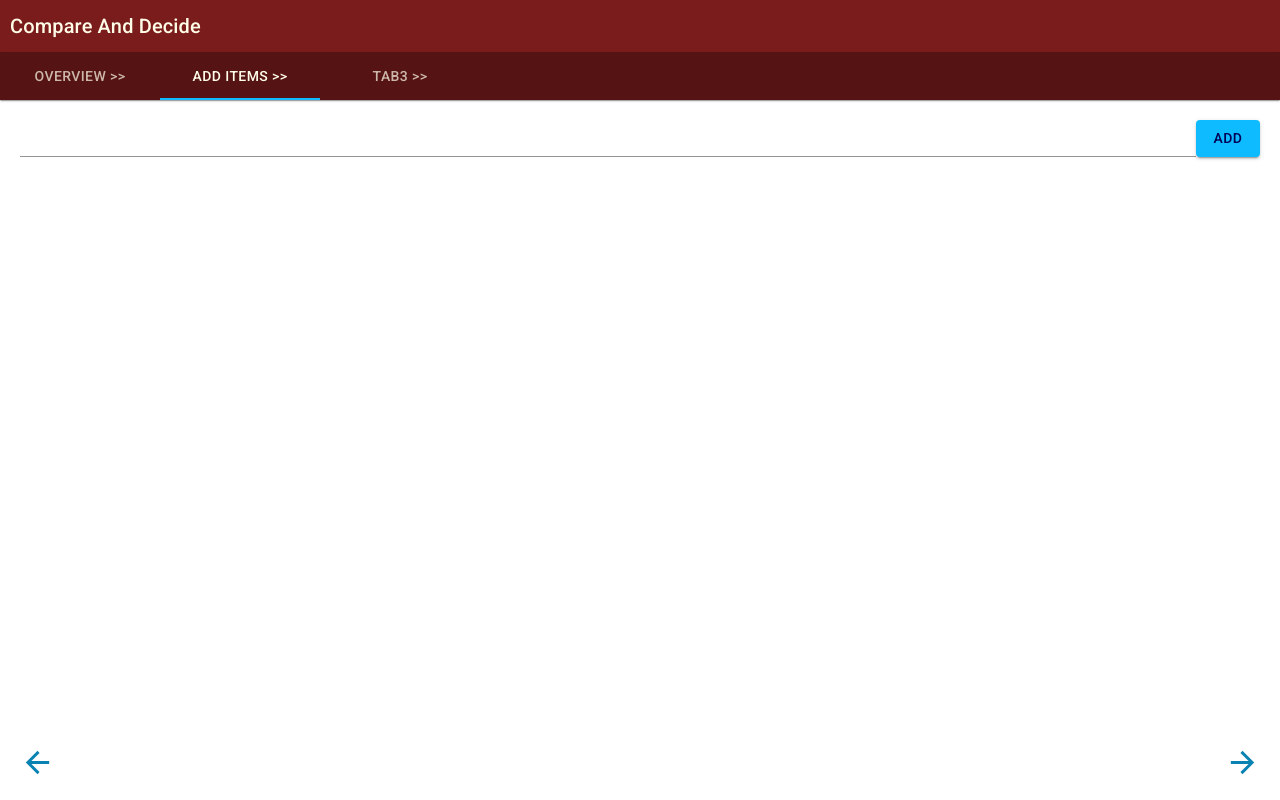
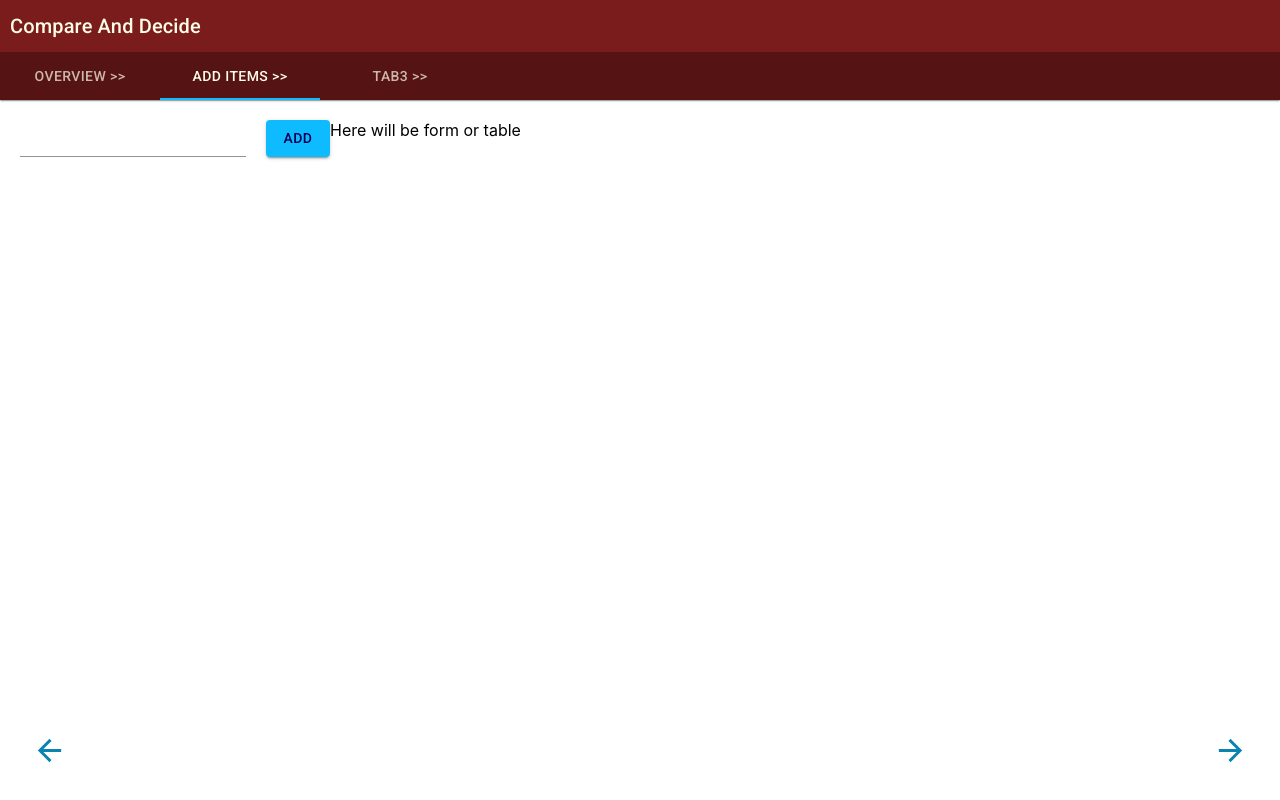
Before and after one commit to devbkhadka/compare-and-decide, a React (Create React App) app: page / in a window 1280 px wide. Both pictures are taken after a click on the tab "ADD ITEMS >>". Built offline with nearby package versions, Linux system fonts and the light colour scheme.

Commit message:
created basic layout for add item component

```diff
--- a/src/components/add_items.js
+++ b/src/components/add_items.js
@@ -1,4 +1,4 @@
-import React from 'react'
+import React, {useState} from 'react'
 import { useSelector, useDispatch } from 'react-redux'
 import {
     Input,
@@ -7,27 +7,49 @@ import {
     ListItemText,
     Divider,
     Box,
-    Button
+    Button,
+    makeStyles,
 } from '@material-ui/core'
 
 import { addItemWithTitle } from '../datastore/actions'
+import { joinClss } from '../utils/css_utils'
+
+const useStyles = makeStyles({
+    root: {
+
+    },
+    fullHeight: {
+        height: '100%'
+    },
+    leftPanel: {
+        width: '25%'
+    },
+    rightPanel: {
+        flexGrow: 1
+    }
+})
 
 export default function AddItem(props) {
 
-    let itemTitle
+    const [itemTitle, setItemTitle] = useState('')
     const items = useSelector(state=>state.items)
     const dispatch = useDispatch()
 
     const handleItemTitleChanged = (e)=>{
-        itemTitle = e.target.value
+        setItemTitle(e.target.value)
     }
     const handleAdd = (e) => {
         dispatch(addItemWithTitle(itemTitle))
     }
 
-    return <div>
+    const classes = useStyles()
+
+    return <Box display='flex' className={joinClss(classes.root, classes.fullHeight)}>
+                <Box display='flex' flexDirection='column'
+                    className={ joinClss(classes.fullHeight, classes.leftPanel)}>
                     <Box display='flex' style={{marginBottom: 10}}>
-            <Input style={{flexGrow:1}} required data-testid='inpNewitem' label='Add item title' onChange={ handleItemTitleChanged }/>
+                        <Input style={{flexGrow:1, marginRight:20}} required data-testid='inpNewitem'
+                            label='Add item title' onChange={ handleItemTitleChanged }/>
                         <Button data-testid='btnAdd' onClick={handleAdd}>Add</Button>
                     </Box>
                     <List style={{backgroundColor: 'theme.palette.background.paper'}}>
@@ -38,5 +60,9 @@ export default function AddItem(props) {
                             </ListItem>))
                         }
                     </List>
-    </div>
+                </Box>
+                <Box className={ joinClss(classes.fullHeight, classes.rightPanel)}>
+                        Here will be form or table
+                </Box>
+            </Box>
 }
--- a/src/components/overview.js
+++ b/src/components/overview.js
@@ -1,5 +1,5 @@
 import React from 'react'
-import { Typography, Box, useTheme} from '@material-ui/core'
+import { Typography, Box} from '@material-ui/core'
 import {List, ListItem, ListItemText, ListItemIcon} from '@material-ui/core'
 import {Star} from '@material-ui/icons'
 
@@ -25,7 +25,6 @@ export default function Overview(props) {
 
 
 function BulletPoint({text}) {
-    const theme = useTheme()
     return <ListItem>
             <ListItemIcon>
                 <Star />
--- a/src/components/tab_panel.js
+++ b/src/components/tab_panel.js
@@ -2,8 +2,8 @@ import React from 'react'
 
 import { Box } from '@material-ui/core'
 
-export default function TabPanel({value, index, children}) {
-    return value===index ? (<Box className='tab-panel'>
+export default function TabPanel({value, index, children, className}) {
+    return value===index ? (<Box className={className}>
         { children }
     </Box>) : null
 }
--- a/src/components/wizard.js
+++ b/src/components/wizard.js
@@ -1,6 +1,6 @@
 import React from 'react'
 
-import { Paper, Tabs, Tab, Box, makeStyles } from '@material-ui/core'
+import { Paper, Tabs, Tab, Box, makeStyles, IconButton } from '@material-ui/core'
 import {ArrowBack, ArrowForward} from '@material-ui/icons';
 import TabPanel from './tab_panel'
 
@@ -46,16 +46,20 @@ export default function TabbedWizard({tabs, children}) {
                 {tabs.map((tab, i)=><Tab data-testid={'tab-' + i} key={i} label={tab}></Tab>)}
             </Tabs>
         </Paper>
-        <Box flexGrow={1} className={classes.tabPanel}>
+        <Box flexGrow={1}>
             { children && children.map((child,i)=>{
-                return <TabPanel index={i} key={i} value={value}>
+                return <TabPanel index={i} key={i} value={value} className={classes.tabPanel}>
                     {child}
                 </TabPanel>
             }) }
         </Box>
         <Box display='flex' justifyContent='space-between' className={classes.buttonContainer}>
-            <ArrowBack  fontSize='large' data-testid="prev" onClick={()=>stepTabBy(-1)}/>
-            <ArrowForward fontSize='large'  data-testid="next" onClick={()=>stepTabBy(1)}/>
+            <IconButton data-testid="prev" onClick={()=>stepTabBy(-1)}>
+                <ArrowBack  fontSize='large' />
+            </IconButton>
+            <IconButton data-testid="next" onClick={()=>stepTabBy(1)}>
+                <ArrowForward fontSize='large'/>
+            </IconButton>
         </Box>
 
     </Box>
--- /dev/null
+++ b/src/utils/css_utils.js
@@ -0,0 +1,3 @@
+export function joinClss(...classes){
+    return classes.join(' ')
+}
```
Also changed, not shown: 2 other files (tests, documents, lock files or other folders). Lines whose indentation alone changed are shown as unchanged.
